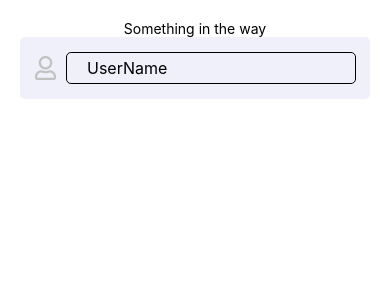
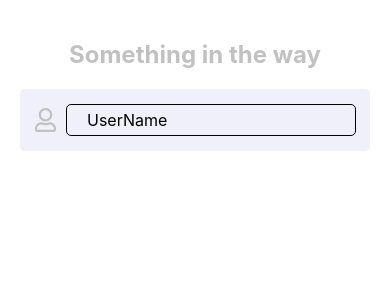
Before and after one commit to KennedyMungai/WhatsappClone, a React Native app: screen / in a window 390 px wide. Shown: the top 300 px of the page. Built offline with nearby package versions, Linux system fonts and the light colour scheme.

Commit message:
Added some styles to the label component

```diff
--- a/components/Input.js
+++ b/components/Input.js
@@ -5,7 +5,7 @@ import colors from '../constants/colors';
 const Input = ({ style, label }) => {
     return (
         <View style={[styles.inputMainViewComponent, style]}>
-            <Text>{label}</Text>
+            <Text style={styles.inputScreenLabelStyles} >{label}</Text>
             <View style={styles.inputMainViewInput} >
                 <FontAwesome5 name="user" size={24} color={colors.lightGray} />
                 <TextInput style={styles.textInputStyles} placeholder='UserName' />
@@ -39,5 +39,12 @@ const styles = StyleSheet.create({
         paddingHorizontal: 20,
         borderRadius: 5,
         fontSize: 16
+    },
+    inputScreenLabelStyles: {
+        fontSize: 24,
+        padding: 10,
+        margin: 10,
+        color: colors.lightGray,
+        fontWeight: 'bold'
     }
 })
```
